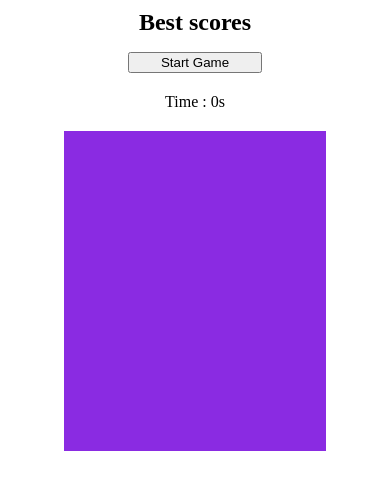
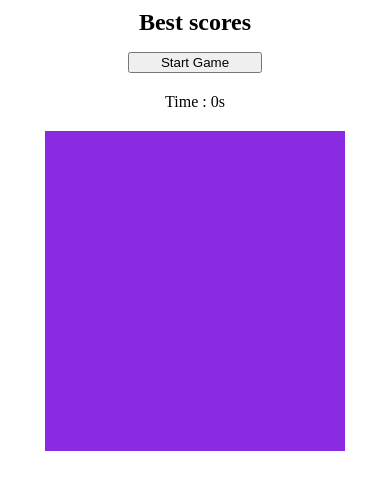
Before and after one commit to benjaminnicolas-teboul/memory, a website with bundled scripts: page index.html in a window 390 px wide. Shown: the part 42-532 px from the top of the page. Built offline with nearby package versions, Linux system fonts and the light colour scheme; no server answers.

Commit message:
fix responsive

```diff
--- a/assets/style.css
+++ b/assets/style.css
@@ -12,14 +12,14 @@
 }
 
 .card {
-  width: 100%;  /* largeur prend toute la colonne */
-  aspect-ratio: 3 / 4;  /* ratio 60x80 pixels */
+  width: 100%; /* largeur prend toute la colonne */
+  aspect-ratio: 3 / 4; /* ratio 60x80 pixels */
   background-size: cover;
   background-position: center;
   border: 2px solid #333;
   border-radius: 6px;
   cursor: pointer;
-  box-shadow: 1px 1px 3px rgba(0,0,0,0.3);
+  box-shadow: 1px 1px 3px rgba(0, 0, 0, 0.3);
   transition: transform 0.2s ease;
 }
 
@@ -27,7 +27,7 @@
   transform: scale(1.05);
 }
 .card.backface {
-  background-color: gray;   /* dos grisé */
+  background-color: gray; /* dos grisé */
   filter: grayscale(100%);
   cursor: default;
 }
@@ -40,7 +40,7 @@
   border-radius: 8px;
   font-family: Arial, sans-serif;
   color: #333;
-  box-shadow: 0 2px 6px rgba(0,0,0,0.1);
+  box-shadow: 0 2px 6px rgba(0, 0, 0, 0.1);
 }
 
 #scoreList div {
@@ -62,20 +62,21 @@
 
 #timer {
   width: fit-content; /* largeur au contenu */
-  margin: 20px auto;  /* centre horizontalement avec marge verticale */
+  margin: 20px auto; /* centre horizontalement avec marge verticale */
   text-align: center; /* centre le texte à l’intérieur si besoin */
 }
 
 @media (max-width: 480px) {
   #game-container {
-    max-width: 100%;
-    grid-template-columns: repeat(auto-fill, minmax(40px, 1fr));
-    border-width: 4px;
-    grid-template-columns: repeat(4, 1fr); /* fixe 4 colonnes */
-    max-width: 70%;                      /* largeur à 100% écran */
-    border-width: 28px;
-        padding-bottom: 15px;
+    grid-template-columns: repeat(4, 1fr);
+    max-width: 80%;
+    border-width: 10px;
+    padding-bottom: 15px;
+    padding-right: 8px;
+    gap: 5px;
+    margin: 10px auto;
   }
+
   #timer {
     max-width: 95%;
     padding: 0 8px;
@@ -83,12 +84,13 @@
   .card {
     border-width: 1px;
   }
-    h1, h2 {
-    font-size: 1.5rem;   /* diminue un peu la taille sur petit écran */
+  h1,
+  h2 {
+    font-size: 1.5rem; /* diminue un peu la taille sur petit écran */
     margin: 0.5em 0;
   }
-    button {
-    width: 40%;           /* bouton plus large mais responsive */
+  button {
+    width: 40%; /* bouton plus large mais responsive */
     max-width: 250px;
     margin: 10px auto 0 auto;
     display: block;
```
